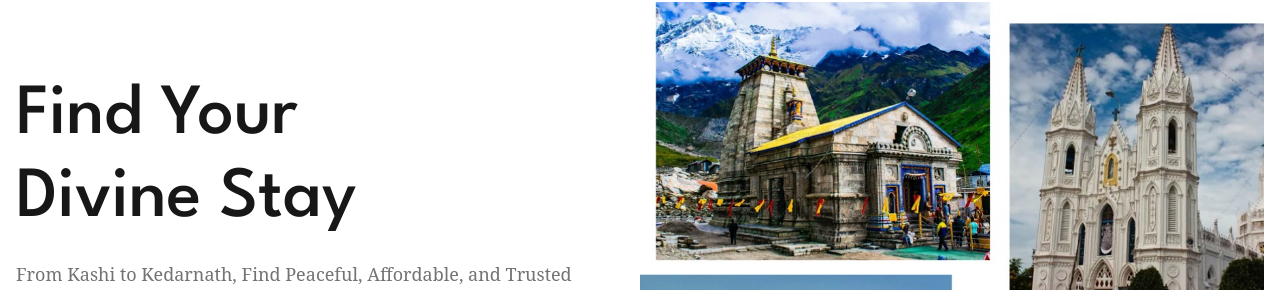
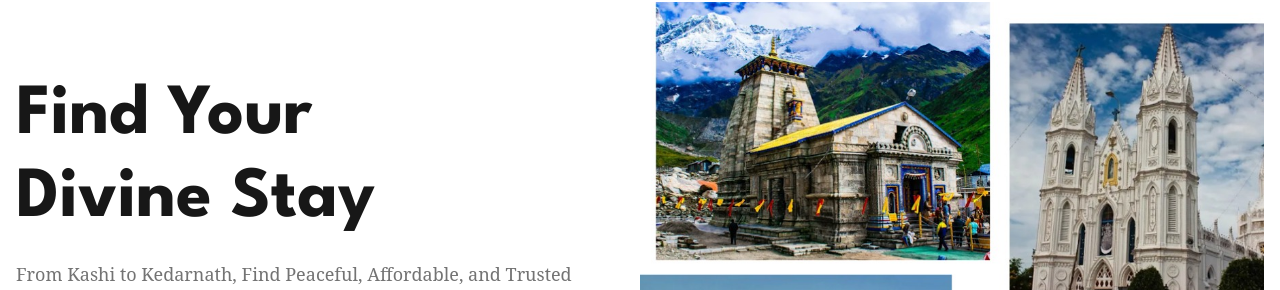
Before and after one commit to TusharRokade31/clean-mds, a Next.js app in the folder mds/: page / in a window 1280 px wide. Shown: the part 126-416 px from the top of the page. Built offline with nearby package versions, Linux system fonts and the light colour scheme; no server answers; a web font is replaced by a local one.

Commit message:
heading font weight change to 700

```diff
--- a/mds/src/component/HomeBanner.jsx
+++ b/mds/src/component/HomeBanner.jsx
@@ -10,7 +10,7 @@ const HomeBanner = () => {
       <div className="nc-SectionHero relative flex flex-col-reverse lg:flex-col pt-12  lg:pt-16">
         <div className="flex flex-col lg:flex-row lg:items-center">
           <div className="flex flex-shrink-0 flex-col items-start  `lg:me-10 lg:w-1/2 lg:pb-64 xl:me-0 xl:pe-14">
-            <h2 className="text-4xl font-medium !leading-[114%] md:text-5xl xl:text-7xl">
+            <h2 className="text-4xl font-bold !leading-[114%] md:text-5xl xl:text-7xl">
               Find Your <br /> Divine Stay
             </h2>
             <span className="text-base text-neutral-500 mt-5   md:text-lg">
```
